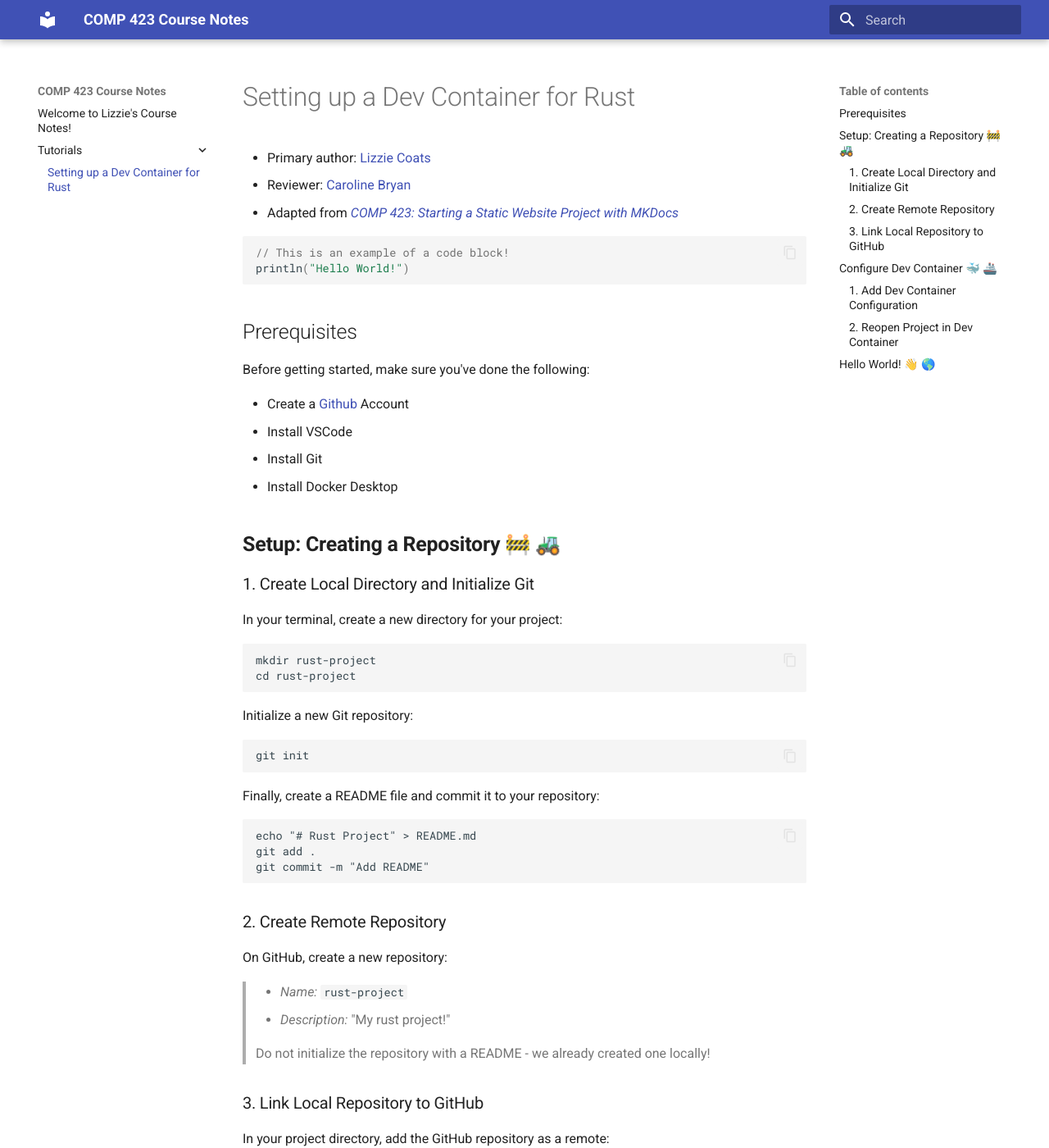
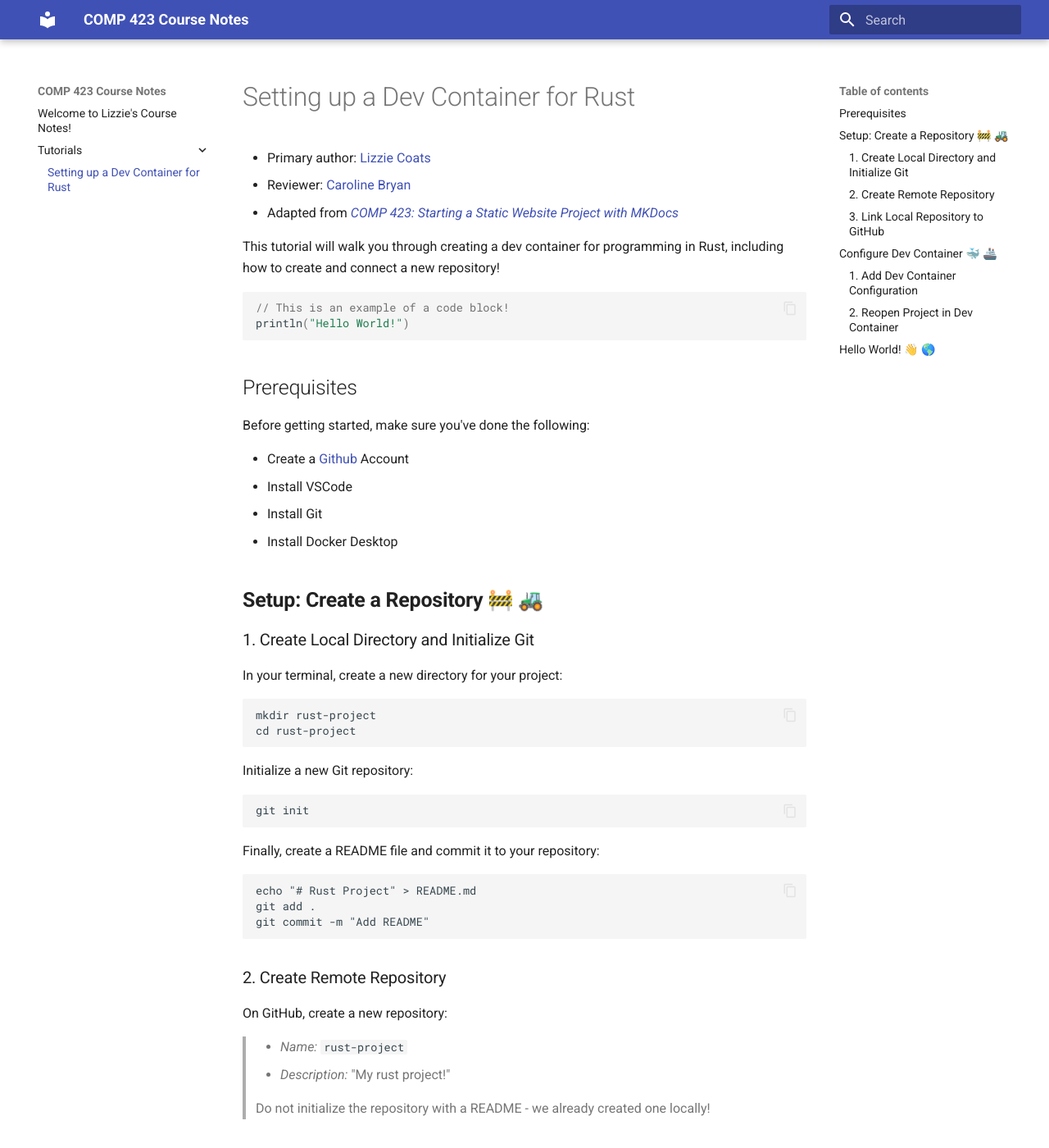
Before and after one commit to escoats/comp423-course-notes, an MkDocs documentation site: the page built from docs/tutorials/rust-setup.md, in a window 1280 px wide and 1400 px high. Shown: the whole window at 82% size. Built offline with MkDocs 1.6.1 and Material for MkDocs 9.7.7, drawn with Linux system fonts in a browser that asks for light colours; some of the changed text lies outside the part shown.

Commit message:
Edit wording

````diff
--- a/docs/tutorials/rust-setup.md
+++ b/docs/tutorials/rust-setup.md
@@ -3,6 +3,8 @@
 * Primary author: [Lizzie Coats](https://github.com/escoats)
 * Reviewer: [Caroline Bryan](https://github.com/cgbryan1)
 * Adapted from [*COMP 423: Starting a Static Website Project with MKDocs*](https://comp423-25s.github.io/resources/MkDocs/tutorial/)
+
+This tutorial will walk you through creating a dev container for programming in Rust, including how to create and connect a new repository!
 
 ``` rust
 // This is an example of a code block!
@@ -17,7 +19,7 @@
 * Install Git
 * Install Docker Desktop
 
-## **Setup: Creating a Repository** 🚧 🚜
+## **Setup: Create a Repository** 🚧 🚜
 ### 1. Create Local Directory and Initialize Git
 
 In your terminal, create a new directory for your project:
````
Also changed, not shown: other parts of docs/tutorials/rust-setup.md (+1 -1 lines).
